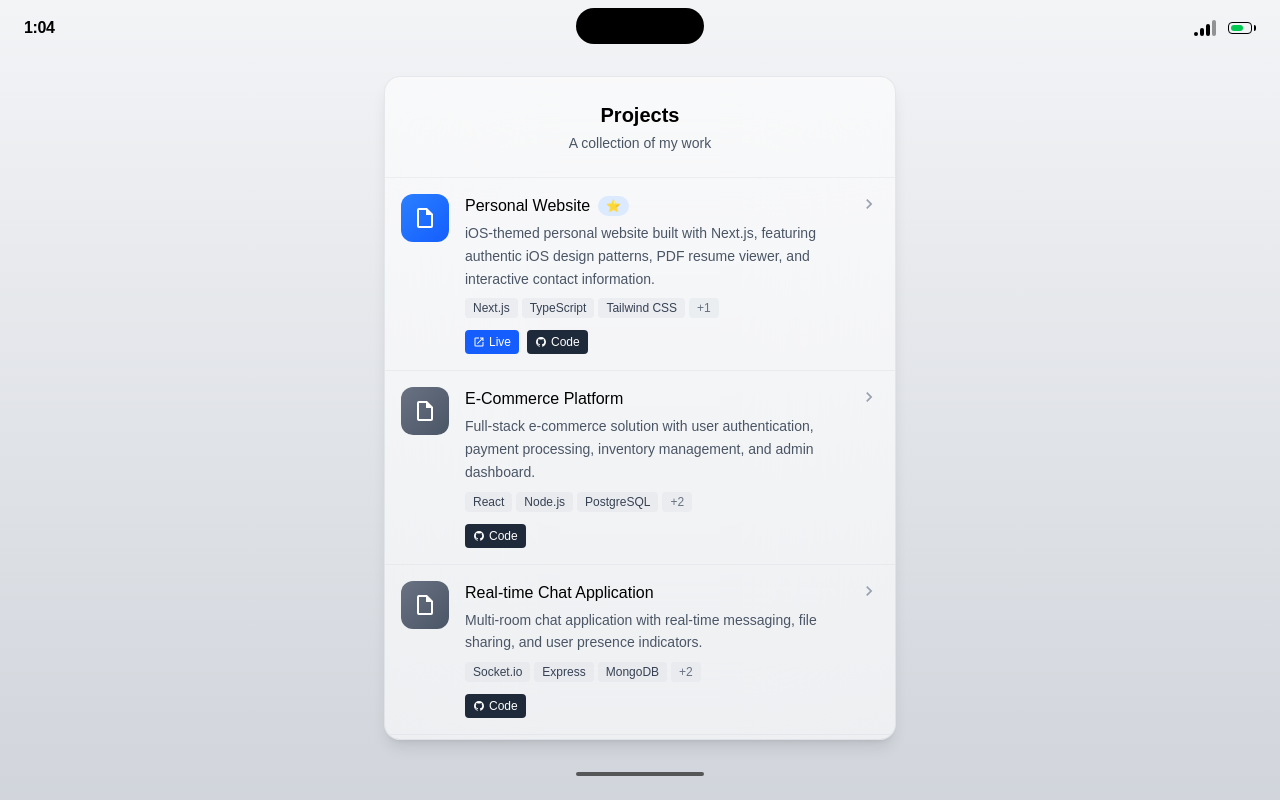
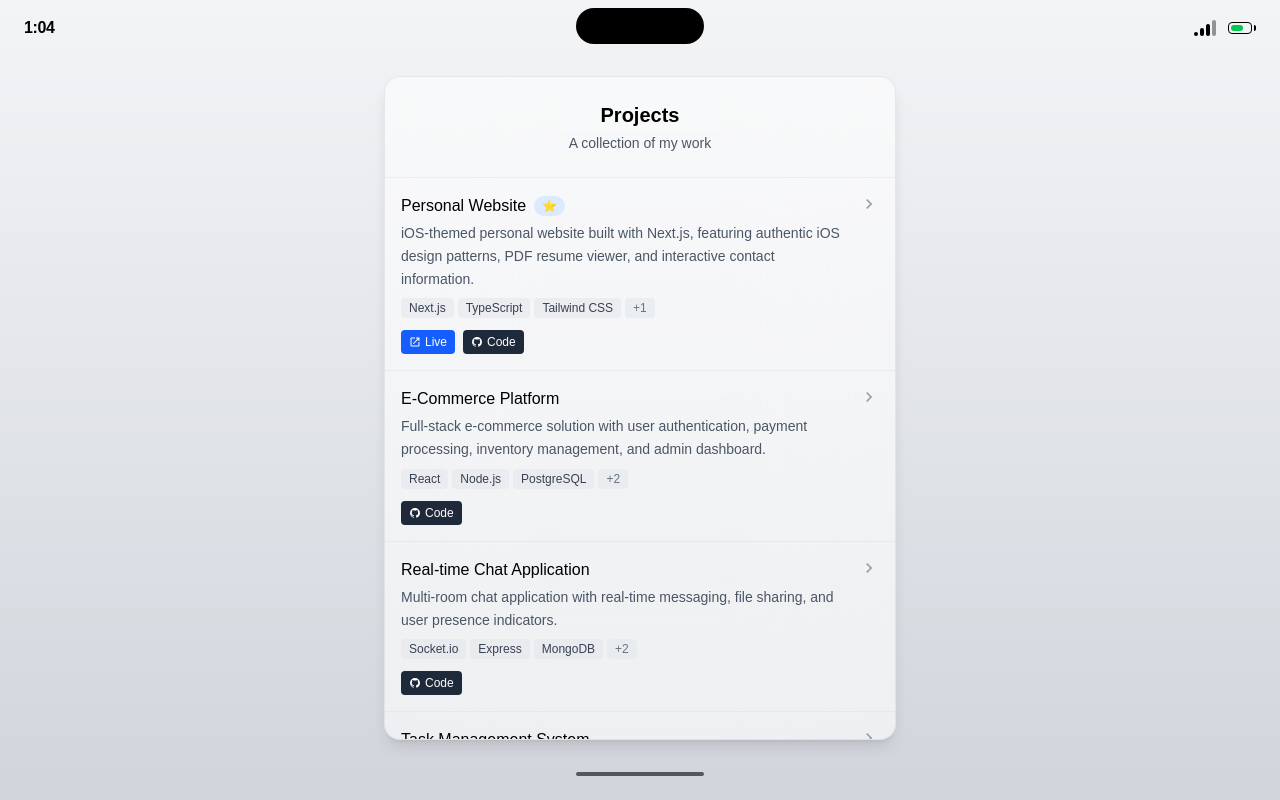
Before and after one commit to ktalebian/website, a Next.js app: page /projects in a window 1280 px wide. Built offline with nearby package versions, Linux system fonts and the light colour scheme.

Commit message:
add projects page

```diff
--- a/src/app/projects/page.tsx
+++ b/src/app/projects/page.tsx
@@ -80,15 +80,6 @@ export default function Projects() {
                 className="p-4 hover:bg-white/30 transition-colors"
               >
                 <div className="flex items-start gap-4">
-                  {/* Project Icon/Avatar */}
-                  <div className={`w-12 h-12 rounded-xl flex-shrink-0 flex items-center justify-center ${
-                    project.featured ? "bg-gradient-to-br from-blue-500 to-blue-600" : "bg-gradient-to-br from-gray-500 to-gray-600"
-                  }`}>
-                    <svg className="w-6 h-6 text-white" viewBox="0 0 24 24" fill="currentColor">
-                      <path d="M14,2H6A2,2 0 0,0 4,4V20A2,2 0 0,0 6,22H18A2,2 0 0,0 20,20V8L14,2M18,20H6V4H13V9H18V20Z" />
-                    </svg>
-                  </div>
-
                   <div className="flex-1 min-w-0">
                     <div className="flex items-center gap-2 mb-1">
                       <h3 className="text-black font-medium text-base">
```
Also changed, not shown: src/app/page.tsx (indentation only).
